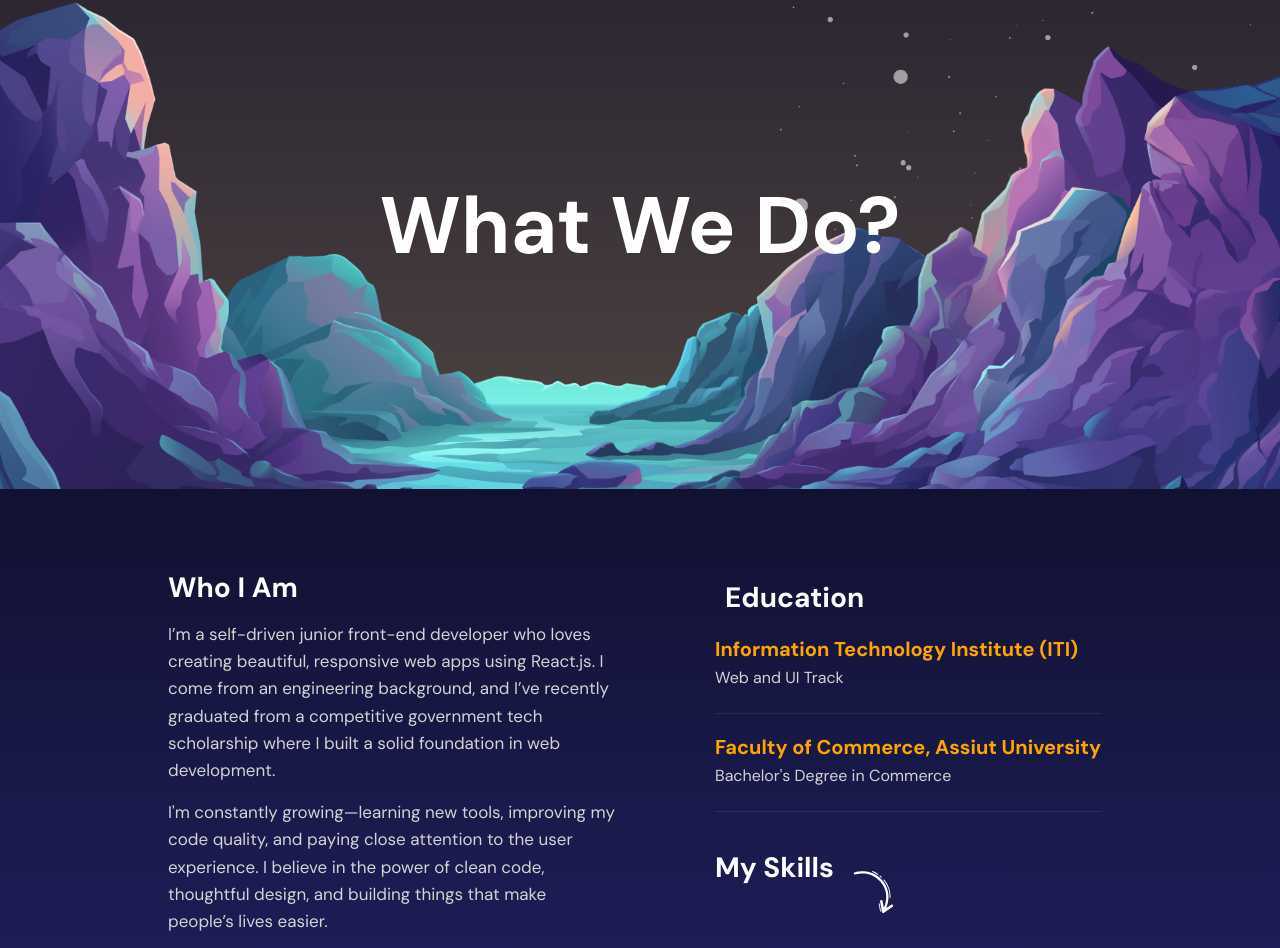
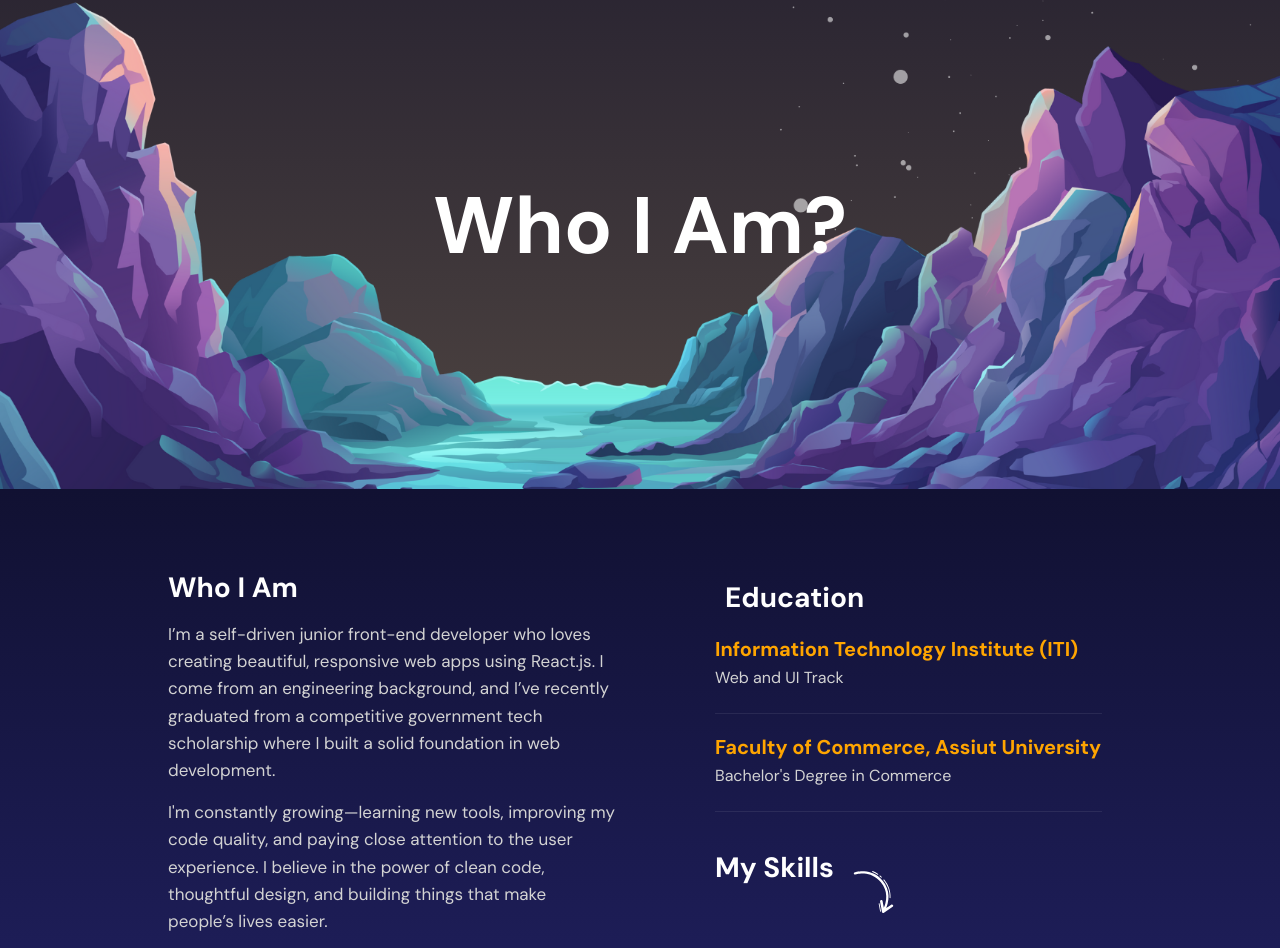
Before and after one commit to MadonnaAdel/portfolio, a React (Vite) app: page / in a window 1280 px wide. Shown: the part 1111-2059 px from the top of the page. Built offline with nearby package versions, Linux system fonts and the light colour scheme.

Commit message:
Update in Prallax Component

```diff
--- a/src/App.jsx
+++ b/src/App.jsx
@@ -14,8 +14,8 @@ const App = () => {
         <Header />
         <Hero />
       </section>
-      <section id="services"><Parallax type={"services"} /></section>
-      <section id="about-me">
+      <section id="about-me"><Parallax type={"aboutMe"} /></section>
+      <section >
         <AboutMe />
       </section>
       <section id="portfolio"><Parallax type={"portfolio"} /></section>
--- a/src/components/parallax/Parallax.jsx
+++ b/src/components/parallax/Parallax.jsx
@@ -14,16 +14,16 @@ export default function Parallax({ type }) {
       className={style.parallax}
       ref={ref}
       style={{
-        background: `linear-gradient(${type === "services"
+        background: `linear-gradient(${type === "aboutMe"
           ? "180deg, rgba(29, 24, 51, 0.548), rgba(249, 214, 157, 0.283)"
           : "180deg,rgba(249, 214, 157, 0.283) ,rgba(29, 24, 51, 0.548) "})`,
       }}
     >
-      <motion.h1 style={{ y: yText }}>{type === "services" ? "What We Do?" : "What We Did?"}</motion.h1>
+      <motion.h1 style={{ y: yText }}>{type === "aboutMe" ? "Who I Am?" : "What We Did?"}</motion.h1>
       <motion.div className={style.mountain}>
 
       </motion.div>
-      <motion.div className={style.plants} style={{ backgroundImage: `url(/${type === "services" ? "sun" : "planets"}.png)`, y: yBg }}>
+      <motion.div className={style.plants} style={{ backgroundImage: `url(/${type === "aboutMe" ? "sun" : "planets"}.png)`, y: yBg }}>
 
       </motion.div>
       <motion.div className={style.stars} style={{ x: yBg }}>
```
